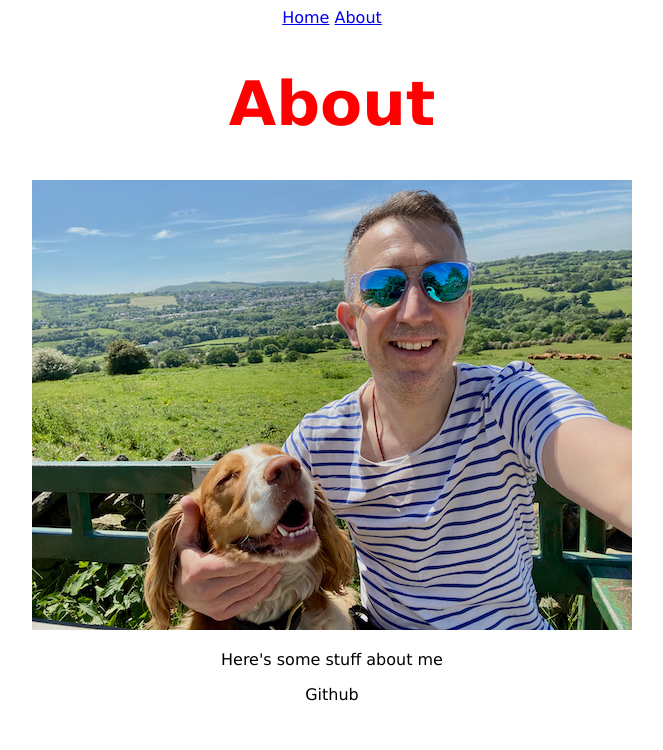
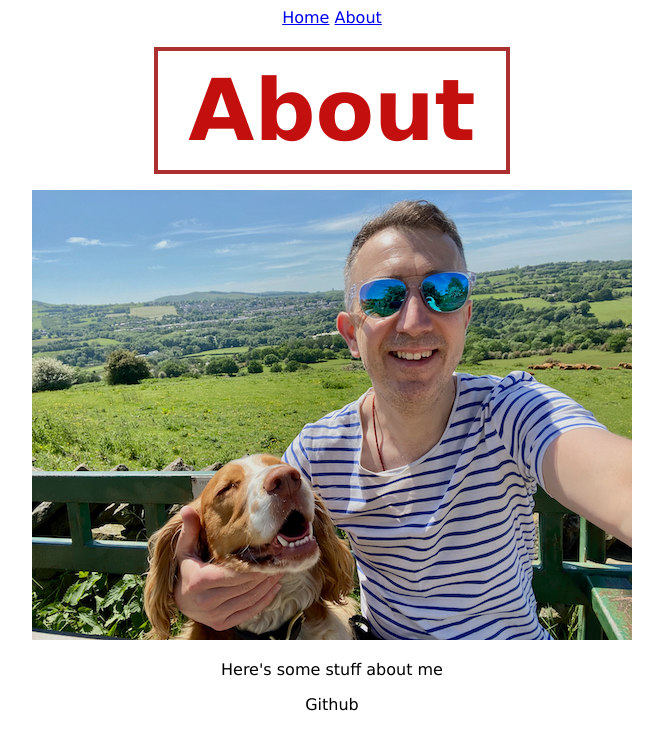
Before and after one commit to corkesw/portfolio-website, a plain HTML site: page about.html in a window 1280 px wide. Shown: the whole page, without its empty margins (308-971 px from the left). Drawn offline with Linux system fonts and the light colour scheme.

Commit message:
amend css for banner headings

```diff
--- a/about.html
+++ b/about.html
@@ -1,10 +1,10 @@
 <!DOCTYPE html>
 <html lang="en">
   <head>
-    <meta charset="UTF-8">
-    <meta http-equiv="X-UA-Compatible" content="IE=edge">
-    <meta name="viewport" content="width=device-width, initial-scale=1.0">
-    <link rel="stylesheet" href="./styles/index.css">
+    <meta charset="UTF-8" />
+    <meta http-equiv="X-UA-Compatible" content="IE=edge" />
+    <meta name="viewport" content="width=device-width, initial-scale=1.0" />
+    <link rel="stylesheet" href="./styles/index.css" />
     <title>About</title>
   </head>
   <body>
@@ -12,9 +12,16 @@
       <a href="./index.html">Home</a>
       <a href="./about.html">About</a>
     </nav>
-    <h1 class="title">About</h1>
+    <div class="banner">
+        <h1 class="banner_title" id="about_banner">About</h1>
+    </div>
 
-    <img src="./images/Stephen_with_Obi.png" alt="photo of me with Obi, my lemon and white Working Cocker Spaniel">
+    <p>
+      <img
+        src="./images/Stephen_with_Obi.png"
+        alt="photo of me with Obi, my lemon and white Working Cocker Spaniel"
+      />
+    </p>
     <p>Here's some stuff about me</p>
 
     <a>Github</a>
--- a/styles/index.css
+++ b/styles/index.css
@@ -3,13 +3,18 @@ body {
     text-align: center;
 }
 
-h1 {
-    font-size: 72pt;
+.banner h1 {
     text-align: center;
-    color: blue;
+    padding: 10px 30px 10px 30px;
+    color: rgb(196, 15, 15);
+    margin: 0px;
 }
 
-.title {
-    font-size: 46pt;
-    color: red;
+.banner {
+    display:inline-block;
+    font-size: 32pt;
+    border: 4px solid #ab3030;
+    box-sizing: border-box;
+    padding: 0px;
+    margin-top: 20px;
 }
```
Also changed, not shown: index.html (+3 -2 lines). Lines whose indentation alone changed are shown as unchanged.
